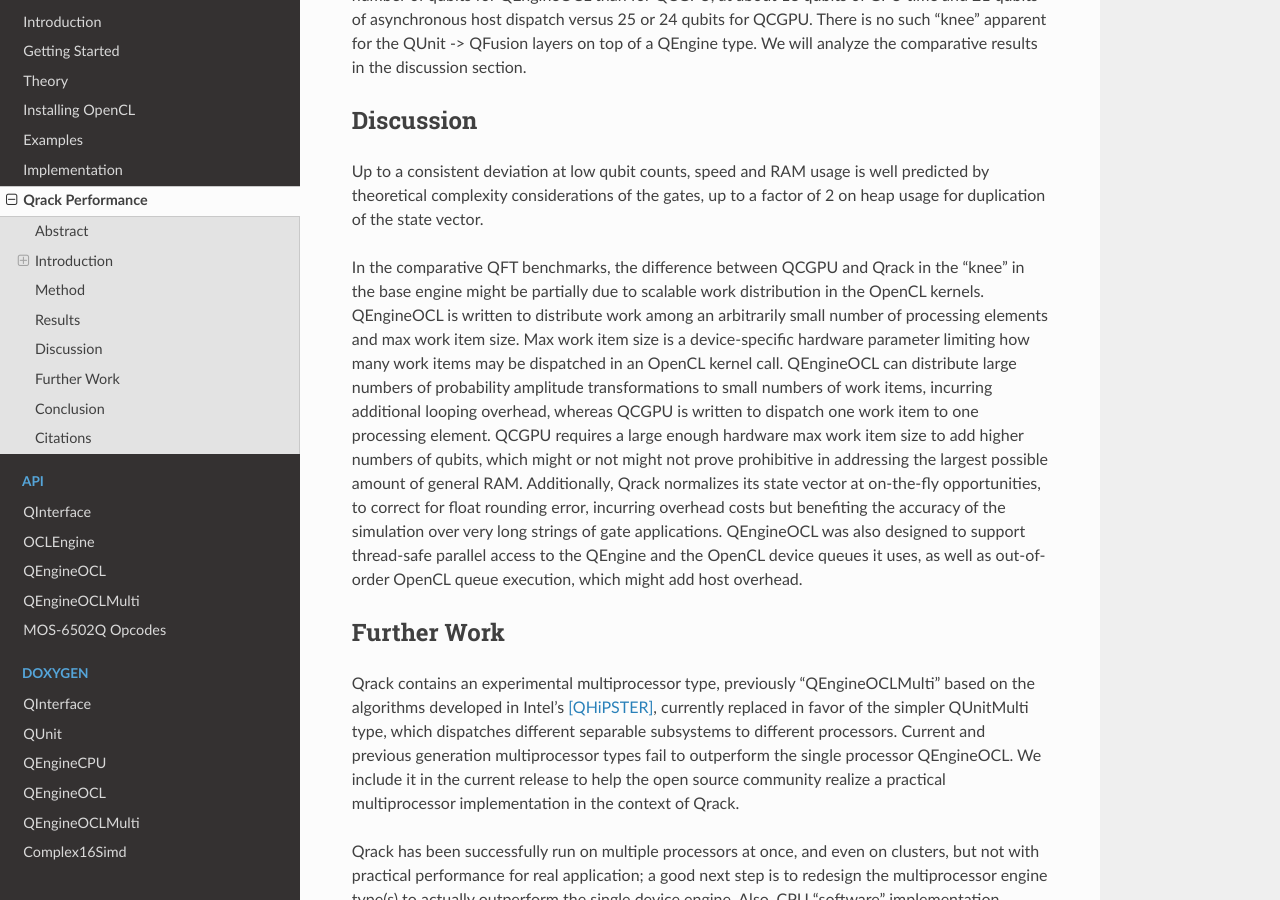
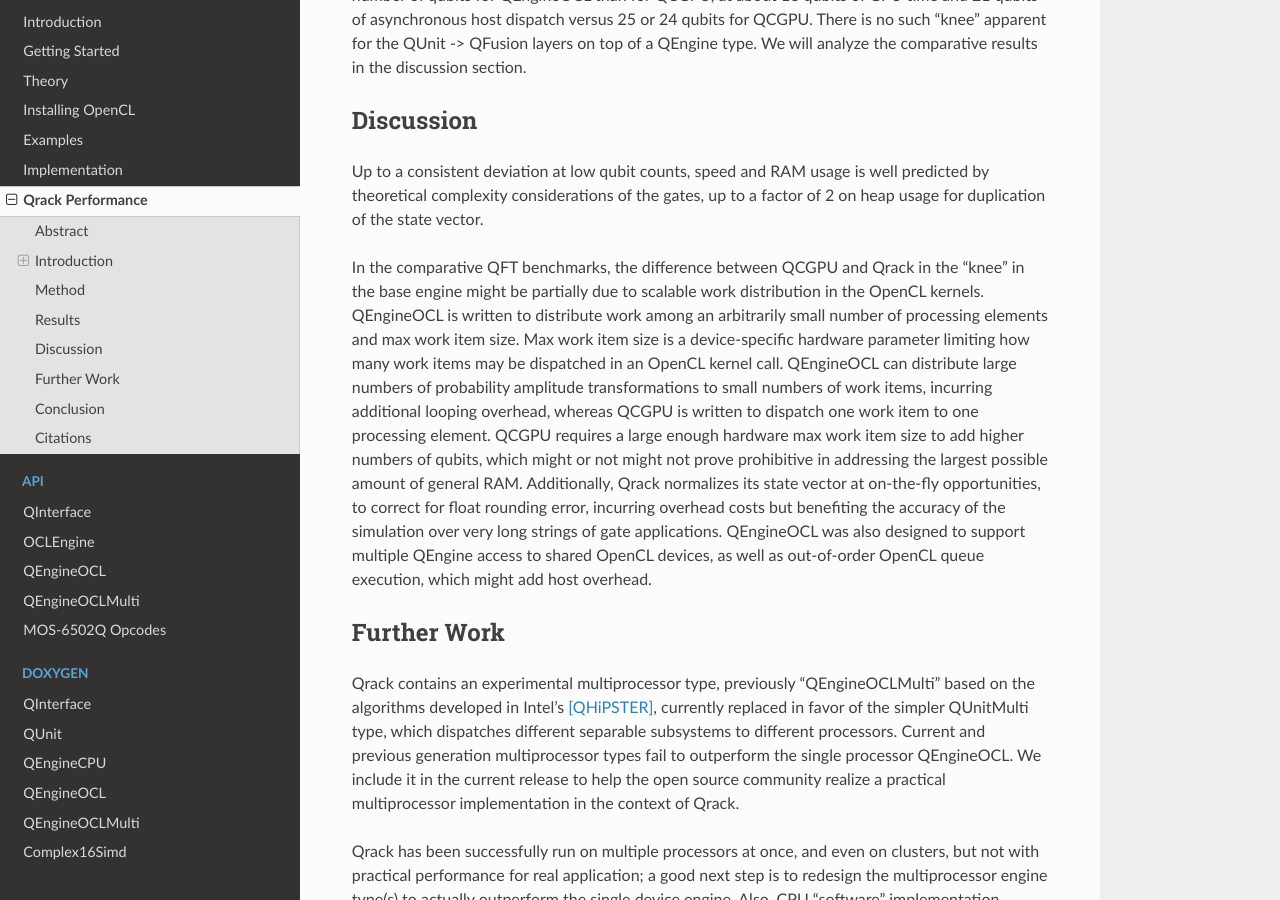
Before and after one commit to vm6502q/qrack.github.io, a Sphinx documentation site: the page built from docs/performance.rst, in a window 1280 px wide and 900 px high, scrolled down 7157 px. Built offline with Sphinx 7.4.7 and the Read the Docs theme 2.0.0, drawn with Linux system fonts in a browser that asks for light colours.

Commit message:
Clarifying safety of OpenCL device sharing

```diff
--- a/docs/performance.rst
+++ b/docs/performance.rst
@@ -125,7 +125,7 @@ Discussion
 
 Up to a consistent deviation at low qubit counts, speed and RAM usage is well predicted by theoretical complexity considerations of the gates, up to a factor of 2 on heap usage for duplication of the state vector.
 
-In the comparative QFT benchmarks, the difference between QCGPU and Qrack in the "knee" in the base engine might be partially due to scalable work distribution in the OpenCL kernels. QEngineOCL is written to distribute work among an arbitrarily small number of processing elements and max work item size. Max work item size is a device-specific hardware parameter limiting how many work items may be dispatched in an OpenCL kernel call. QEngineOCL can distribute large numbers of probability amplitude transformations to small numbers of work items, incurring additional looping overhead, whereas QCGPU is written to dispatch one work item to one processing element. QCGPU requires a large enough hardware max work item size to add higher numbers of qubits, which might or not might not prove prohibitive in addressing the largest possible amount of general RAM. Additionally, Qrack normalizes its state vector at on-the-fly opportunities, to correct for float rounding error, incurring overhead costs but benefiting the accuracy of the simulation over very long strings of gate applications. QEngineOCL was also designed to support thread-safe parallel access to the QEngine and the OpenCL device queues it uses, as well as out-of-order OpenCL queue execution, which might add host overhead.
+In the comparative QFT benchmarks, the difference between QCGPU and Qrack in the "knee" in the base engine might be partially due to scalable work distribution in the OpenCL kernels. QEngineOCL is written to distribute work among an arbitrarily small number of processing elements and max work item size. Max work item size is a device-specific hardware parameter limiting how many work items may be dispatched in an OpenCL kernel call. QEngineOCL can distribute large numbers of probability amplitude transformations to small numbers of work items, incurring additional looping overhead, whereas QCGPU is written to dispatch one work item to one processing element. QCGPU requires a large enough hardware max work item size to add higher numbers of qubits, which might or not might not prove prohibitive in addressing the largest possible amount of general RAM. Additionally, Qrack normalizes its state vector at on-the-fly opportunities, to correct for float rounding error, incurring overhead costs but benefiting the accuracy of the simulation over very long strings of gate applications. QEngineOCL was also designed to support multiple QEngine access to shared OpenCL devices, as well as out-of-order OpenCL queue execution, which might add host overhead.
 
 Further Work
 ************
```
